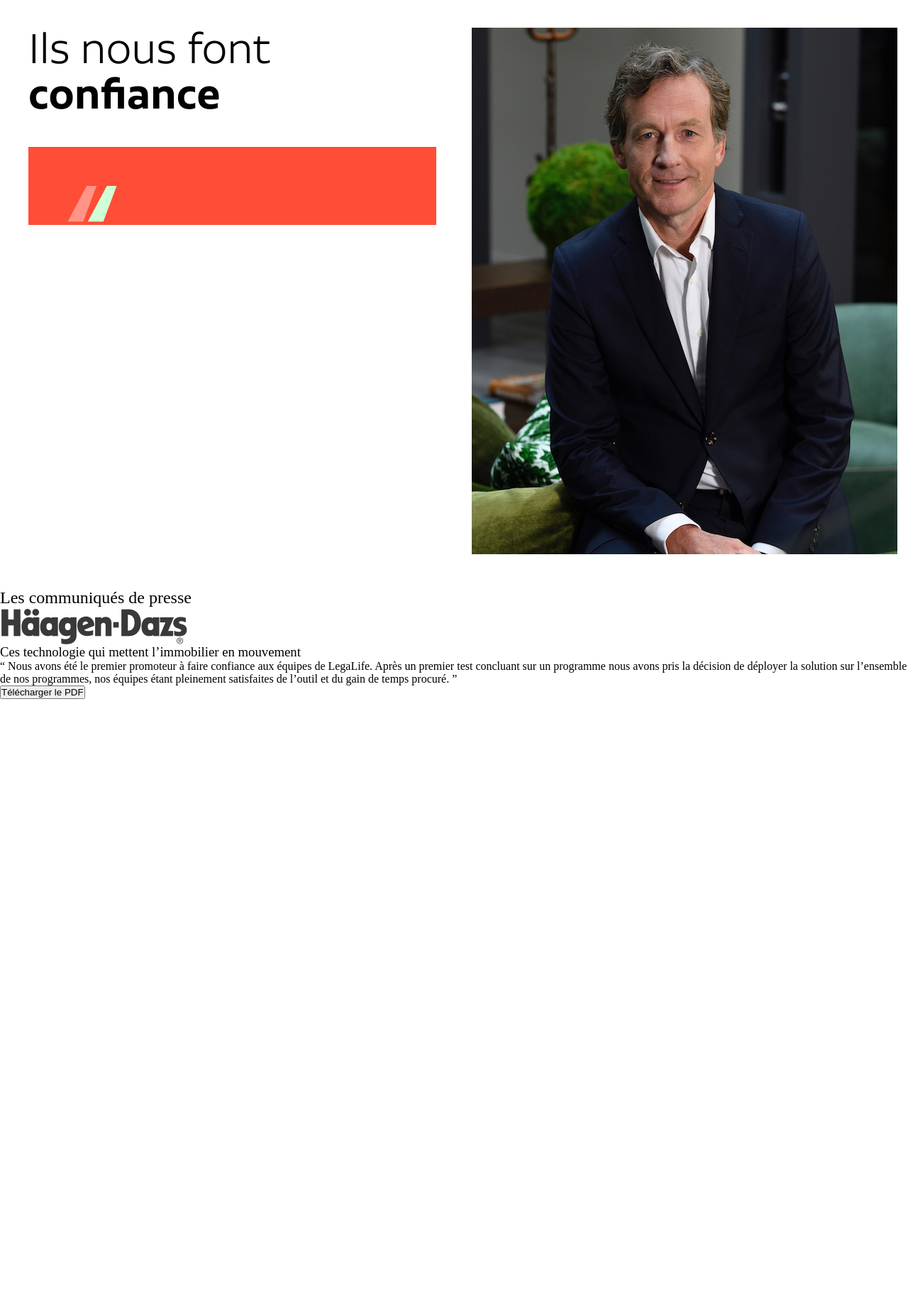
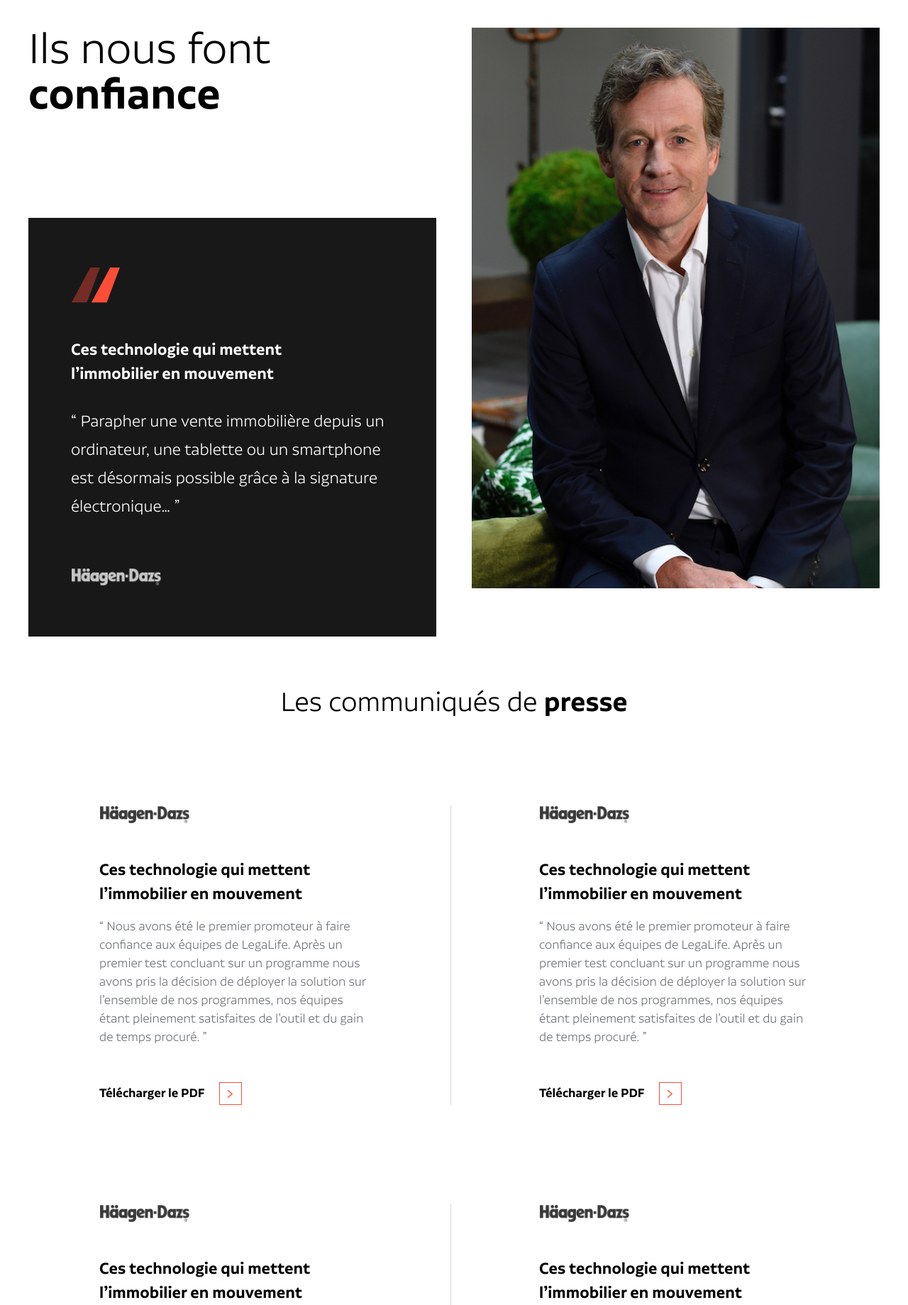
Before and after one commit to leonardchalvet/Unlatch, a PHP site: page /Front/pres.php in a window 1280 px wide. Shown: the part 91-1930 px from the top of the page at 71% size. Run offline with PHP 8.4, Linux system fonts and the light colour scheme; style sheets or scripts are compiled from the project's sources.

Commit message:
Front Press

```diff
--- a/Front/pres.php
+++ b/Front/pres.php
@@ -1,7 +1,7 @@
 <html>
 	<head>
 
-		<title>Clients</title>
+		<title>Pres</title>
 
 		<meta name="description" content="" />
 
@@ -9,7 +9,7 @@
 
 		<meta name="viewport" content="width=device-width, initial-scale=1.0">
 
-		<link rel="stylesheet" type="text/css" href="style/css/clients.css">
+		<link rel="stylesheet" type="text/css" href="style/css/press.css">
 
 	</head>
 
@@ -24,16 +24,14 @@
 					<div class="container-text">
 						<h1>Ils nous font <span>confiance</span></h1>
 						<div class="container-quotes">
-							<img class="obj-1" src="img/common/icn-quote-white.svg" alt="">
+							<img class="obj-1" src="img/common/icn-quote-red.svg" alt="">
 							<h3>
 								Ces technologie qui mettent l’immobilier en mouvement
 							</h3>
 							<q>
 								Parapher une vente immobilière depuis un ordinateur, une tablette ou un smartphone est désormais possible grâce à la signature électronique…
 							</q>
-							<div class="logo">
-								<img src="img/home/section-logos/logo-haagendazs.png" alt="">
-							</div>
+							<img class="logo" src="img/home/section-logos/logo-haagendazs.png" alt="" style="filter: invert(1);">
 						</div>
 					</div>
 					<div class="container-img">
@@ -42,7 +40,7 @@
 				</div>
 			</section>
 
-			<section id="section-pres">
+			<section class="common-section-pdf">
 				<div class="wrapper">
 					<h2>Les communiqués de <span>presse</span></h2>
 					<div class="container-el">
@@ -52,10 +50,8 @@
 							<q>
 								Nous avons été le premier promoteur à faire confiance aux équipes de LegaLife. Après un premier test concluant sur un programme nous avons pris la décision de déployer la solution sur l’ensemble de nos programmes, nos équipes étant pleinement satisfaites de l’outil et du gain de temps procuré.
 							</q>
-							<a class="elAnim__slide anim__delayMedium_3">
-								<form method="get" action="file.doc">
-								   <button type="submit">Télécharger le PDF</button>
-								</form>
+							<a href="https://www.peipotato.org/sites/default/files/2017-10/Test%20PDF.pdf" target="_blank">
+							   	<span class="btn-text">Télécharger le PDF</span>
 								<span class="link-arrow">
 									<svg xmlns="http://www.w3.org/2000/svg" viewBox="0 0 10 13">
 										<use xlink:href="img/common/arrow-1.svg#arrow-1"></use>
@@ -69,10 +65,8 @@
 							<q>
 								Nous avons été le premier promoteur à faire confiance aux équipes de LegaLife. Après un premier test concluant sur un programme nous avons pris la décision de déployer la solution sur l’ensemble de nos programmes, nos équipes étant pleinement satisfaites de l’outil et du gain de temps procuré.
 							</q>
-							<a class="elAnim__slide anim__delayMedium_3">
-								<form method="get" action="file.doc">
-								   <button type="submit">Télécharger le PDF</button>
-								</form>
+							<a href="https://www.peipotato.org/sites/default/files/2017-10/Test%20PDF.pdf" target="_blank">
+							   	<span class="btn-text">Télécharger le PDF</span>
 								<span class="link-arrow">
 									<svg xmlns="http://www.w3.org/2000/svg" viewBox="0 0 10 13">
 										<use xlink:href="img/common/arrow-1.svg#arrow-1"></use>
@@ -86,10 +80,8 @@
 							<q>
 								Nous avons été le premier promoteur à faire confiance aux équipes de LegaLife. Après un premier test concluant sur un programme nous avons pris la décision de déployer la solution sur l’ensemble de nos programmes, nos équipes étant pleinement satisfaites de l’outil et du gain de temps procuré.
 							</q>
-							<a class="elAnim__slide anim__delayMedium_3">
-								<form method="get" action="file.doc">
-								   <button type="submit">Télécharger le PDF</button>
-								</form>
+							<a href="https://www.peipotato.org/sites/default/files/2017-10/Test%20PDF.pdf" target="_blank">
+							   	<span class="btn-text">Télécharger le PDF</span>
 								<span class="link-arrow">
 									<svg xmlns="http://www.w3.org/2000/svg" viewBox="0 0 10 13">
 										<use xlink:href="img/common/arrow-1.svg#arrow-1"></use>
@@ -103,10 +95,8 @@
 							<q>
 								Nous avons été le premier promoteur à faire confiance aux équipes de LegaLife. Après un premier test concluant sur un programme nous avons pris la décision de déployer la solution sur l’ensemble de nos programmes, nos équipes étant pleinement satisfaites de l’outil et du gain de temps procuré.
 							</q>
-							<a class="elAnim__slide anim__delayMedium_3">
-								<form method="get" action="file.doc">
-								   <button type="submit">Télécharger le PDF</button>
-								</form>
+							<a href="https://www.peipotato.org/sites/default/files/2017-10/Test%20PDF.pdf" target="_blank">
+							   	<span class="btn-text">Télécharger le PDF</span>
 								<span class="link-arrow">
 									<svg xmlns="http://www.w3.org/2000/svg" viewBox="0 0 10 13">
 										<use xlink:href="img/common/arrow-1.svg#arrow-1"></use>
@@ -116,8 +106,8 @@
 						</div>
 					</div>
 					<div class="container-btn">
-						<a href="" class="elAnim__slide anim__delayMedium_3">
-							<span class="link-text">
+						<a href="#">
+							<span class="btn-text">
 								Voir tous les communiqués
 							</span>
 							<span class="link-arrow">
@@ -130,7 +120,9 @@
 				</div>
 			</section>
 
-			<section id="section-media">
+			<section class="common-section-pdf">
+				<img class="obj-1" src="img/pres/obj-1.svg">
+				<img class="obj-2" src="img/pres/obj-2.svg">
 				<div class="wrapper">
 					<h2>Unlatch dans les <span>médias</span></h2>
 					<div class="container-el">
@@ -140,10 +132,8 @@
 							<q>
 								Nous avons été le premier promoteur à faire confiance aux équipes de LegaLife. Après un premier test concluant sur un programme nous avons pris la décision de déployer la solution sur l’ensemble de nos programmes, nos équipes étant pleinement satisfaites de l’outil et du gain de temps procuré.
 							</q>
-							<a class="elAnim__slide anim__delayMedium_3">
-								<form method="get" action="file.doc">
-								   <button type="submit">Télécharger le PDF</button>
-								</form>
+							<a href="https://www.peipotato.org/sites/default/files/2017-10/Test%20PDF.pdf" target="_blank">
+							   	<span class="btn-text">Télécharger le PDF</span>
 								<span class="link-arrow">
 									<svg xmlns="http://www.w3.org/2000/svg" viewBox="0 0 10 13">
 										<use xlink:href="img/common/arrow-1.svg#arrow-1"></use>
@@ -157,10 +147,8 @@
 							<q>
 								Nous avons été le premier promoteur à faire confiance aux équipes de LegaLife. Après un premier test concluant sur un programme nous avons pris la décision de déployer la solution sur l’ensemble de nos programmes, nos équipes étant pleinement satisfaites de l’outil et du gain de temps procuré.
 							</q>
-							<a class="elAnim__slide anim__delayMedium_3">
-								<form method="get" action="file.doc">
-								   <button type="submit">Télécharger le PDF</button>
-								</form>
+							<a href="https://www.peipotato.org/sites/default/files/2017-10/Test%20PDF.pdf" target="_blank">
+							   	<span class="btn-text">Télécharger le PDF</span>
 								<span class="link-arrow">
 									<svg xmlns="http://www.w3.org/2000/svg" viewBox="0 0 10 13">
 										<use xlink:href="img/common/arrow-1.svg#arrow-1"></use>
@@ -174,10 +162,8 @@
 							<q>
 								Nous avons été le premier promoteur à faire confiance aux équipes de LegaLife. Après un premier test concluant sur un programme nous avons pris la décision de déployer la solution sur l’ensemble de nos programmes, nos équipes étant pleinement satisfaites de l’outil et du gain de temps procuré.
 							</q>
-							<a class="elAnim__slide anim__delayMedium_3">
-								<form method="get" action="file.doc">
-								   <button type="submit">Télécharger le PDF</button>
-								</form>
+							<a href="https://www.peipotato.org/sites/default/files/2017-10/Test%20PDF.pdf" target="_blank">
+							   	<span class="btn-text">Télécharger le PDF</span>
 								<span class="link-arrow">
 									<svg xmlns="http://www.w3.org/2000/svg" viewBox="0 0 10 13">
 										<use xlink:href="img/common/arrow-1.svg#arrow-1"></use>
@@ -191,10 +177,8 @@
 							<q>
 								Nous avons été le premier promoteur à faire confiance aux équipes de LegaLife. Après un premier test concluant sur un programme nous avons pris la décision de déployer la solution sur l’ensemble de nos programmes, nos équipes étant pleinement satisfaites de l’outil et du gain de temps procuré.
 							</q>
-							<a class="elAnim__slide anim__delayMedium_3">
-								<form method="get" action="file.doc">
-								   <button type="submit">Télécharger le PDF</button>
-								</form>
+							<a href="https://www.peipotato.org/sites/default/files/2017-10/Test%20PDF.pdf" target="_blank">
+							   	<span class="btn-text">Télécharger le PDF</span>
 								<span class="link-arrow">
 									<svg xmlns="http://www.w3.org/2000/svg" viewBox="0 0 10 13">
 										<use xlink:href="img/common/arrow-1.svg#arrow-1"></use>
@@ -205,7 +189,7 @@
 					</div>
 					<div class="container-btn">
 						<a href="" class="elAnim__slide anim__delayMedium_3">
-							<span class="link-text">
+							<span class="btn-text">
 								Voir tous les communiqués
 							</span>
 							<span class="link-arrow">
--- /dev/null
+++ b/Front/style/scss/press.scss
@@ -0,0 +1,209 @@
+@import 'common.scss';
+/*=================================
+=            PAGE PRESS           =
+=================================*/
+
+main{
+	padding-top: 130px;
+}
+
+#section-cover{
+	position: relative;
+	.wrapper{
+		@include styleGrid1;
+		display: flex;
+		flex-flow: row wrap;
+		align-items: flex-start;
+		justify-content: space-between;
+	}
+	.container-text {
+		width: 575px;
+		h1{
+			width: 100%;
+			@include styleH1_light;
+			span{
+				display: block;
+				@include styleH1_bold;
+			}
+			margin-bottom: 35px;
+		}
+		.container-quotes{
+			padding: 70px 60px;
+			margin-top: 140px;
+			width: 100%;
+			height: 590px;
+			position: relative;
+			&:after{
+				content: '';
+				position: absolute;
+				left: 0px;
+				top: 0px;
+				width: 100%;
+				height: 100%;
+				background-color: $colorMain_3_strong;
+			}
+			.obj-1{
+				position: relative;
+				z-index: 1;
+				width: 70px;
+				height: 50px;
+			}
+			h3 {
+				margin-top: 50px;
+				position: relative;
+				z-index: 1;
+				@include styleH4_bold;
+				color: #FFF;
+				width: calc(100% - 100px);
+			}
+			q{
+				display: inline-block;
+				margin-top: 30px;
+				position: relative;
+				z-index: 1;
+				@include styleQuote;
+				color: #FFF;
+			}
+			.logo {
+				position: relative;
+				z-index: 1;
+				margin-top: 65px;
+				max-width: 180px;
+				max-height: 25px;
+			}
+		}
+	}
+	.container-img{
+		height: 790px;
+		width: 575px;
+		img{
+			position: relative;
+			height: 100%;
+			width: 100%;
+			top: 0px;
+			left: 0px;
+			object-fit: cover;
+		}
+	}
+}
+
+.common-section-pdf {
+	position: relative;
+	padding-top: 70px;
+	padding-bottom: 140px;
+	.obj-1 {
+		position: absolute;
+		top: -90px;
+		right: 0;
+		width: 130px;
+		height: 300px;
+	}
+	.obj-2 {
+		position: absolute;
+		top: -30px;
+		right: 128px;
+		width: 130px;
+		height: 180px;
+	}
+	.wrapper {
+		@include styleGrid3;
+	}
+	h2 {
+		text-align: center;
+		@include styleH2_light;
+		span {
+			@include styleH2_bold;
+		}
+	}
+	.container-el {
+		padding-top: 120px;
+		display: flex;
+		flex-wrap: wrap;
+		justify-content: space-between;
+		.el {
+			position: relative;
+			&:nth-last-child(1n + 3) {
+				margin-bottom: 140px;
+			}
+			&:nth-child(even) {
+				&:before {
+					content: " ";
+					position: absolute;
+					top: 0;
+					left: -125px;
+					width: 1px;
+					height: 100%;
+					background-color: rgba($colorMain_5, .29);
+				}
+			}
+			width: 380px;
+			img {
+				max-width: 150px;
+				max-height: 25px;
+			}
+			h3 {
+				margin-top: 50px;
+				@include styleH4_bold;
+			}
+			q {
+				display: inline-block;
+				margin-top: 15px;
+				@include styleParagraphBig;
+				color: $colorMain_5;
+			}
+			a {
+				cursor: pointer;
+				margin-top: 50px;
+				display: flex;
+				align-items: center;
+				width: fit-content;
+				text-decoration: none;
+				color: #000;
+				.btn-text {
+					@include styleH4_bold;
+					font-size: 20px;
+					line-height: 22px;
+					background-color: none;
+					border: none;
+					outline: none;
+					margin-right: 20px;
+				}
+				.link-arrow {
+					display: flex;
+					align-items: center;
+					justify-content: center;
+					width: 32px;
+					height: 32px;
+					background-color: #FFF;
+					border: 1.5px solid $colorMain_1_strong;
+					svg {
+						width: 9px;
+						height: 15px;
+						stroke: $colorMain_1_strong;
+					}
+				}
+				&:hover {
+					.link-arrow {
+						background-color: $colorMain_1_strong;
+						svg {
+							stroke: #FFF;
+						}
+					}
+				}
+			}
+		}
+	}
+	.container-btn {
+		margin-top: 100px;
+		display: flex;
+		justify-content: center;
+		width: 100%;
+		a {
+			@include styleButtonBig_2;
+		}
+	}
+}
+
+/*=====================================
+=            END PAGE PRESS           =
+======================================*/
```
Also changed, not shown: Front/img/pres/obj-1.svg (added), Front/img/pres/obj-2.svg (added), Front/style/css/press.css (added).
